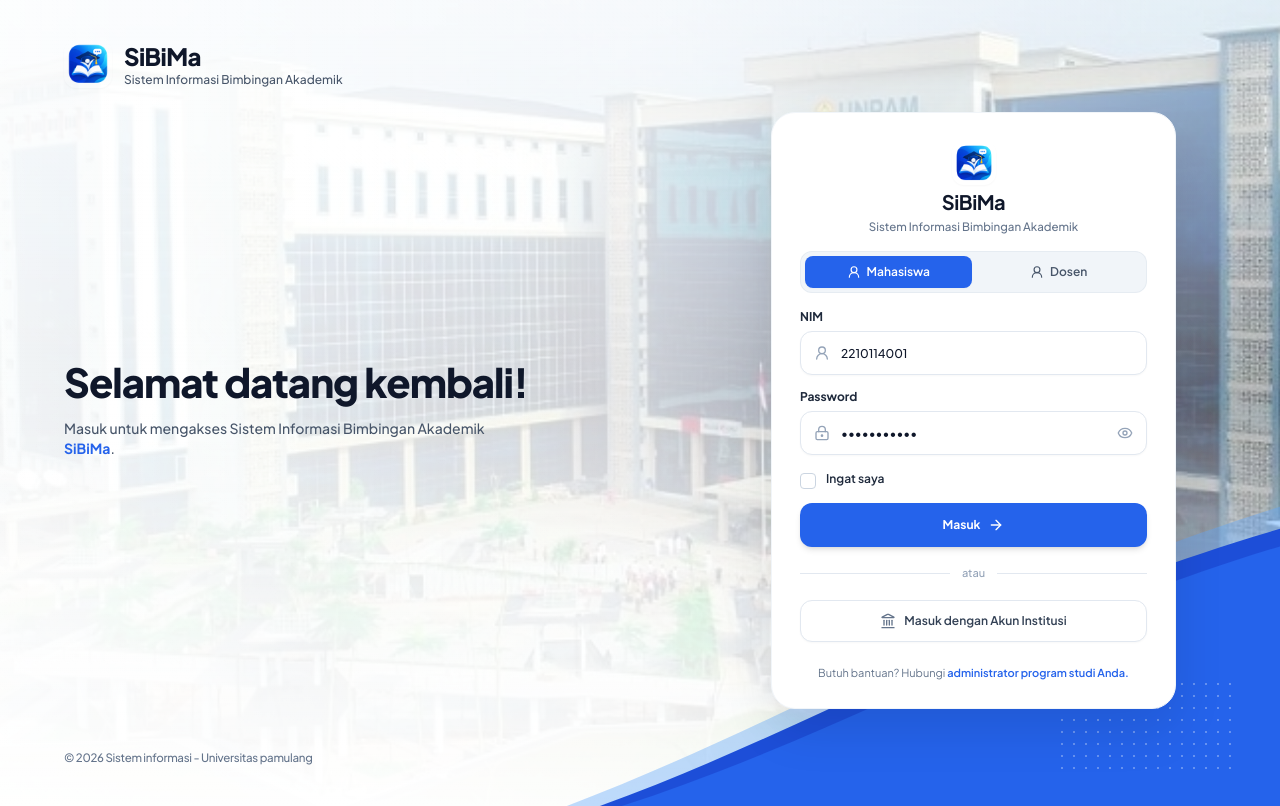
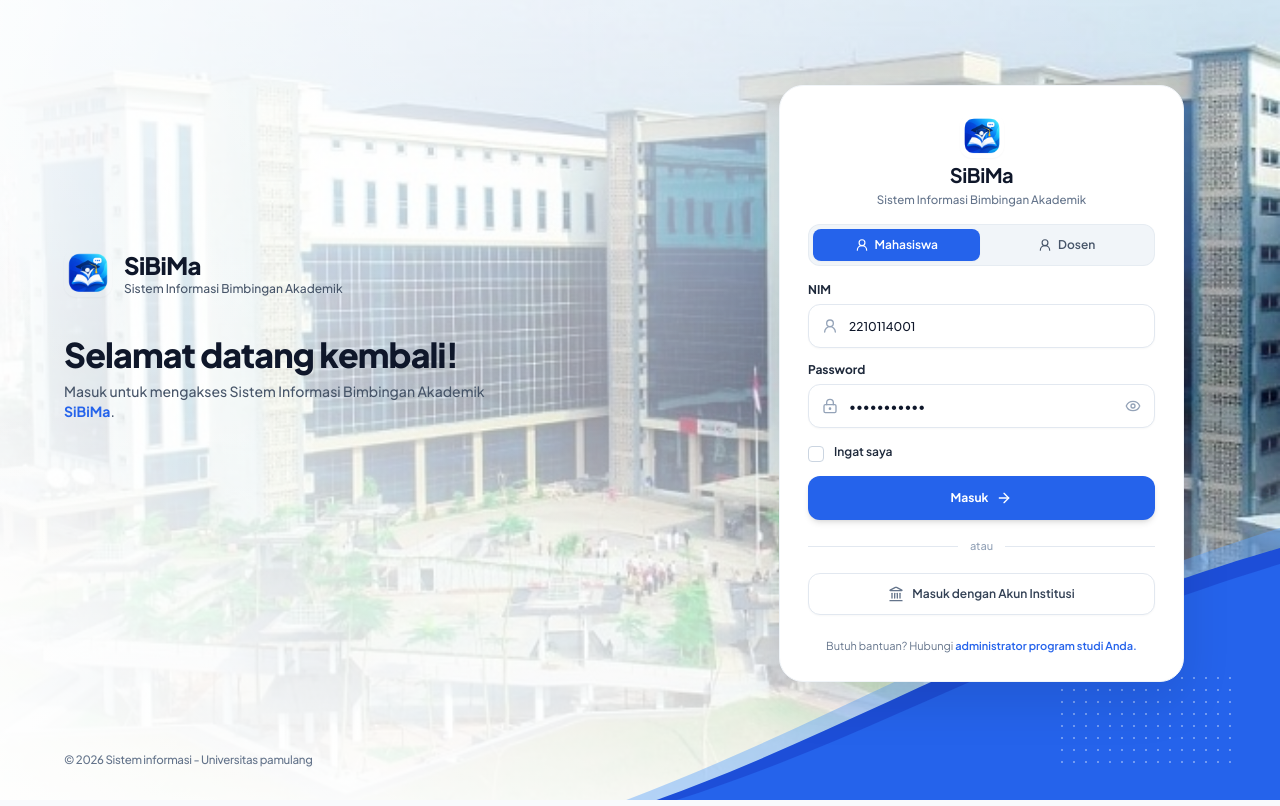
Before and after one commit to Bogaaing/sibimak, a React (Vite) app: page /login in a window 1280 px wide. Built offline with nearby package versions, Linux system fonts and the light colour scheme; no server answers.

Commit message:
style(login): zoom out campus background, enhance image clarity, and shift welcome title directly under top-left logo

```diff
--- a/src/features/auth/pages/Login.tsx
+++ b/src/features/auth/pages/Login.tsx
@@ -63,18 +63,18 @@ export const Login: React.FC = () => {
 
   return (
     <div className="min-h-[100dvh] w-full relative overflow-hidden bg-slate-100 font-sans text-slate-900 flex flex-col justify-between select-none">
-      {/* 1. FULL VIEWPORT CAMPUS BACKGROUND IMAGE */}
+      {/* 1. FULL VIEWPORT CAMPUS BACKGROUND IMAGE (CRISP, ZOOMED-OUT, CLEAR ARCHITECTURE) */}
       <div
-        className="absolute inset-0 bg-cover bg-center bg-no-repeat z-0 scale-105 transform transition-transform duration-1000"
+        className="absolute inset-0 bg-cover bg-[center_28%] lg:bg-[center_32%] bg-no-repeat z-0"
         style={{ backgroundImage: `url('/assets/unpam-campus.jpg')` }}
       />
 
-      {/* 2. SUBTLE LIGHT VIGNETTE / OVERLAY (CLEAR ON CAMPUS, LIGHT ON LEFT & BOTTOM) */}
-      <div className="absolute inset-0 bg-gradient-to-r from-white/95 via-white/80 to-white/30 backdrop-blur-[0.5px] z-0" />
-      <div className="absolute inset-0 bg-gradient-to-t from-white/90 via-transparent to-white/40 z-0" />
+      {/* 2. SUBTLE FOCUSED GRADIENT (SOFT ON LEFT TEXT AREA, CLEAR ON CAMPUS & CARD) */}
+      <div className="absolute inset-0 bg-gradient-to-r from-white/95 via-white/55 to-transparent z-0 pointer-events-none" />
+      <div className="absolute inset-0 bg-gradient-to-t from-white/85 via-transparent to-white/30 z-0 pointer-events-none" />
 
       {/* 3. BOTTOM-RIGHT ACADEMIC BLUE CURVE & DOT MATRIX ACCENT */}
-      <div className="absolute bottom-0 right-0 w-[60vw] h-[55vh] min-w-[460px] min-h-[360px] pointer-events-none z-0 hidden sm:block">
+      <div className="absolute bottom-0 right-0 w-[55vw] h-[50vh] min-w-[420px] min-h-[320px] pointer-events-none z-0 hidden sm:block">
         <svg
           className="w-full h-full"
           viewBox="0 0 700 500"
@@ -86,7 +86,7 @@ export const Login: React.FC = () => {
           <path
             d="M50 500 C 260 400, 420 270, 700 160 L 700 210 C 440 310, 280 430, 80 500 Z"
             fill="#60A5FA"
-            fillOpacity="0.4"
+            fillOpacity="0.45"
           />
           {/* Main Academic Blue Sweep */}
           <path
@@ -101,7 +101,7 @@ export const Login: React.FC = () => {
 
         {/* Floating Dot Matrix inside the Blue Zone */}
         <div
-          className="absolute bottom-8 right-12 w-44 h-24 opacity-30 pointer-events-none"
+          className="absolute bottom-8 right-12 w-44 h-24 opacity-35 pointer-events-none"
           style={{
             backgroundImage: `radial-gradient(#FFFFFF 1.5px, transparent 1.5px)`,
             backgroundSize: '12px 12px'
@@ -109,9 +109,13 @@ export const Login: React.FC = () => {
         />
       </div>
 
-      {/* 4. MAIN WORKSPACE */}
-      <div className="relative z-10 w-full max-w-[1440px] mx-auto px-6 sm:px-12 lg:px-16 py-6 sm:py-10 flex-1 flex flex-col justify-between">
-        {/* TOP ROW: UPPER-LEFT BRANDING */}
+      {/* 4. MAIN WORKSPACE CONTAINER */}
+      <div className="relative z-10 w-full max-w-[1440px] mx-auto px-6 sm:px-12 lg:px-16 py-6 sm:py-8 flex-1 flex flex-col justify-between">
+        {/* UPPER & MIDDLE WORKSPACE */}
+        <div className="flex-1 flex flex-col lg:flex-row items-start lg:items-center justify-between gap-8 my-auto">
+          {/* LEFT SIDE: BRANDING & WELCOME MESSAGE (POSITIONED TOGETHER AT TOP-LEFT) */}
+          <div className="w-full lg:max-w-md xl:max-w-lg space-y-6 pt-2 lg:pt-0 lg:-mt-16 xl:-mt-24">
+            {/* Upper-Left Branding */}
             <div className="flex items-center gap-3">
               <img
                 src="/assets/app-logo.png"
@@ -123,25 +127,24 @@ export const Login: React.FC = () => {
                   SiBiMa
                 </h1>
                 <p className="text-[11px] sm:text-xs text-slate-600 font-medium leading-tight">
-              Sistem Informasi<br className="sm:hidden" /> Bimbingan Akademik
+                  Sistem Informasi Bimbingan Akademik
                 </p>
               </div>
             </div>
 
-        {/* MIDDLE ROW: WELCOME HEADLINE (LEFT) & LOGIN CARD (RIGHT) */}
-        <div className="my-auto py-6 flex flex-col lg:flex-row items-center lg:items-center justify-between gap-10">
-          {/* LEFT: WELCOME MESSAGE */}
-          <div className="w-full lg:max-w-md xl:max-w-lg space-y-3 sm:space-y-4">
-            <h2 className="text-3xl sm:text-4xl lg:text-[40px] font-black text-slate-900 tracking-tight leading-[1.15]">
+            {/* Welcome Headline & Description directly below the logo */}
+            <div className="space-y-2 pt-2 sm:pt-4">
+              <h2 className="text-2xl sm:text-3xl lg:text-[34px] font-black text-slate-900 tracking-tight leading-[1.2]">
                 Selamat datang kembali!
               </h2>
               <p className="text-xs sm:text-sm text-slate-600 font-medium leading-relaxed max-w-sm sm:max-w-md">
                 Masuk untuk mengakses Sistem Informasi Bimbingan Akademik <strong className="text-[#2563EB] font-bold">SiBiMa</strong>.
               </p>
             </div>
+          </div>
 
-          {/* RIGHT: COMPACT AUTHENTICATION CARD (~400px) */}
-          <div className="w-full max-w-[390px] sm:max-w-[405px] lg:mr-4 xl:mr-10 flex-shrink-0">
+          {/* RIGHT SIDE: COMPACT AUTHENTICATION CARD (~400px) */}
+          <div className="w-full max-w-[390px] sm:max-w-[405px] lg:mr-4 xl:mr-8 flex-shrink-0 mx-auto lg:mx-0">
             <div className="bg-white rounded-[24px] border border-slate-100 shadow-[0_20px_50px_rgba(0,0,0,0.10)] p-6 sm:p-7 space-y-4">
               {/* Card Header: Logo & Title */}
               <div className="text-center space-y-1">
@@ -311,7 +314,7 @@ export const Login: React.FC = () => {
           </div>
         </div>
 
-        {/* BOTTOM ROW: COPYRIGHT FOOTER */}
+        {/* BOTTOM ROW: COPYRIGHT FOOTER (BOTTOM-LEFT) */}
         <div className="pt-4 text-center sm:text-left">
           <p className="text-[11.5px] text-slate-500 font-medium tracking-tight">
             © 2026 Sistem informasi - Universitas pamulang
```
Lines whose indentation alone changed are shown as unchanged.
